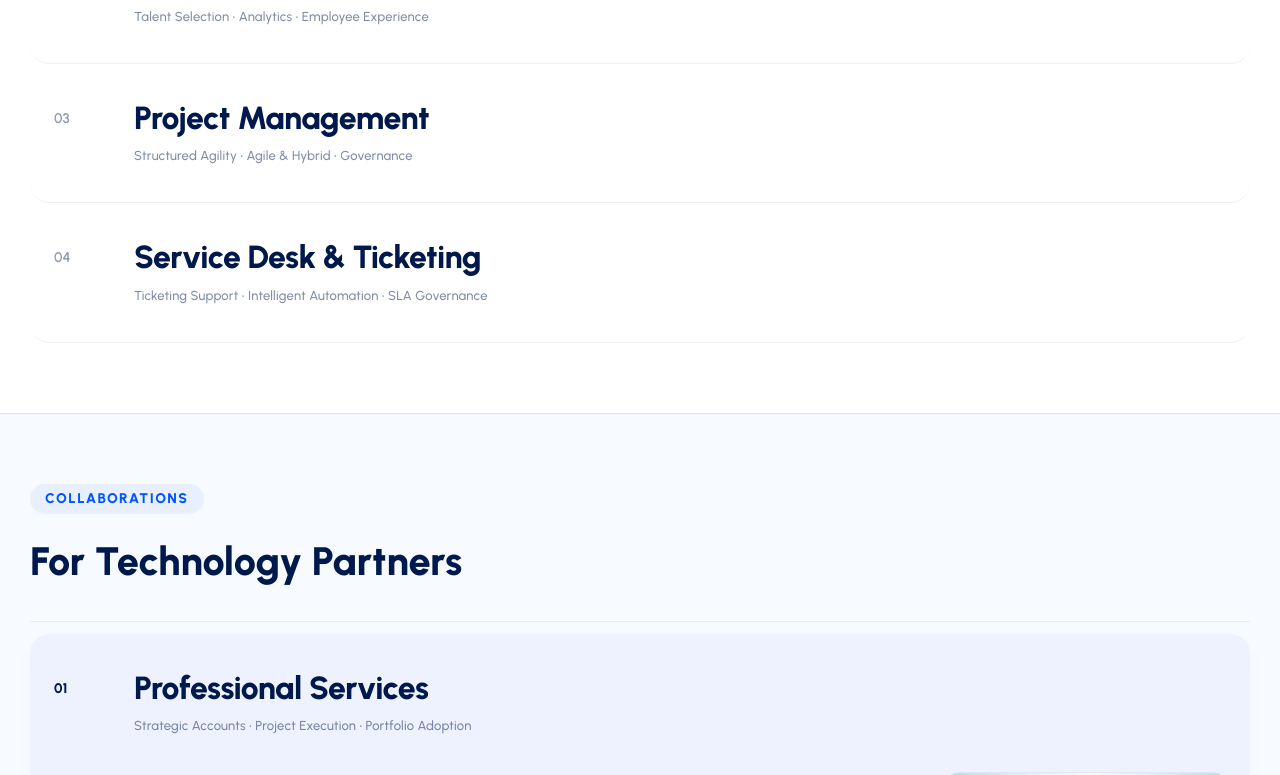
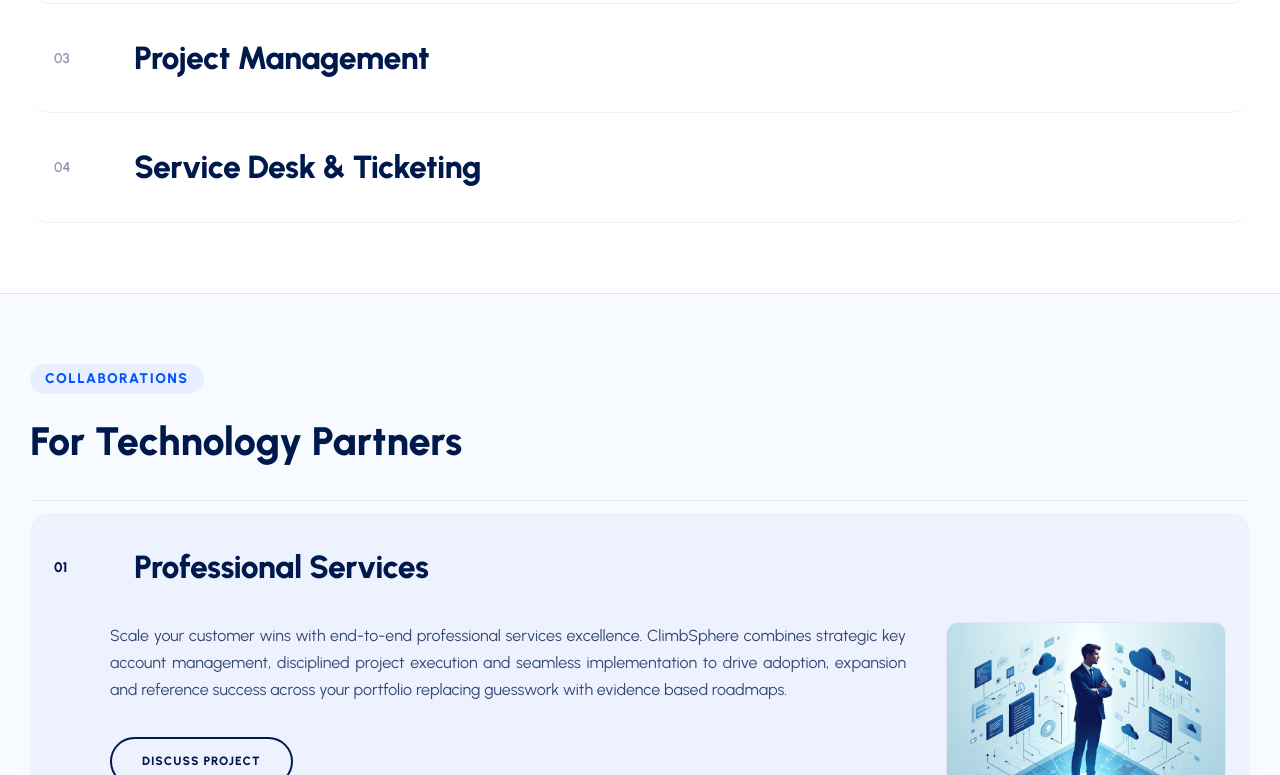
Before and after one commit to adhimiw/cs-website, a React (Vite) app: page /services in a window 1280 px wide. Shown: the part 985-1760 px from the top of the page. Built offline with nearby package versions, Linux system fonts and the light colour scheme; no server answers.

Commit message:
Remove service keyword tags from ServicesPage

```diff
--- a/src/pages/ServicesPage.jsx
+++ b/src/pages/ServicesPage.jsx
@@ -122,11 +122,6 @@ export default function ServicesPage() {
                       <div className="item-title-row">
                         <h3>{service.title}</h3>
                       </div>
-                      {service.tags && service.tags.length > 0 && (
-                        <div className="item-tags">
-                          {service.tags.join('  •  ')}
-                        </div>
-                      )}
                     </div>
                   </div>
 
@@ -184,11 +179,6 @@ export default function ServicesPage() {
                       <div className="item-title-row">
                         <h3>{service.title}</h3>
                       </div>
-                      {service.tags && service.tags.length > 0 && (
-                        <div className="item-tags">
-                          {service.tags.join('  •  ')}
-                        </div>
-                      )}
                     </div>
                   </div>
 
```
